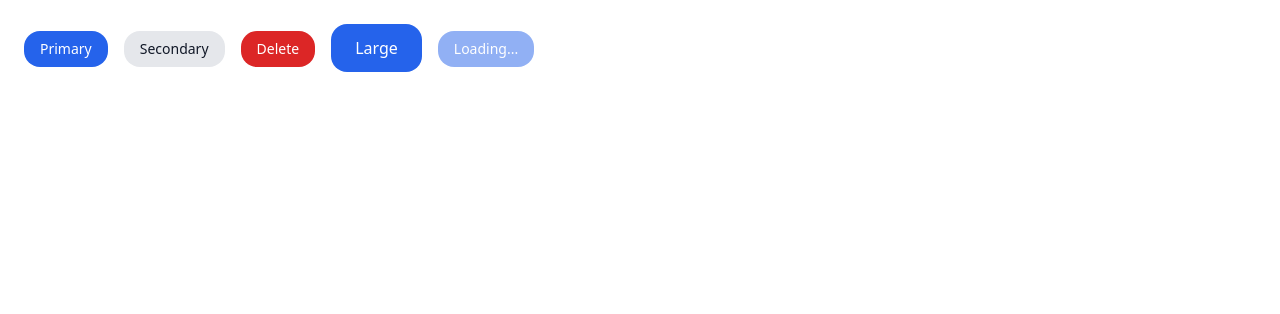
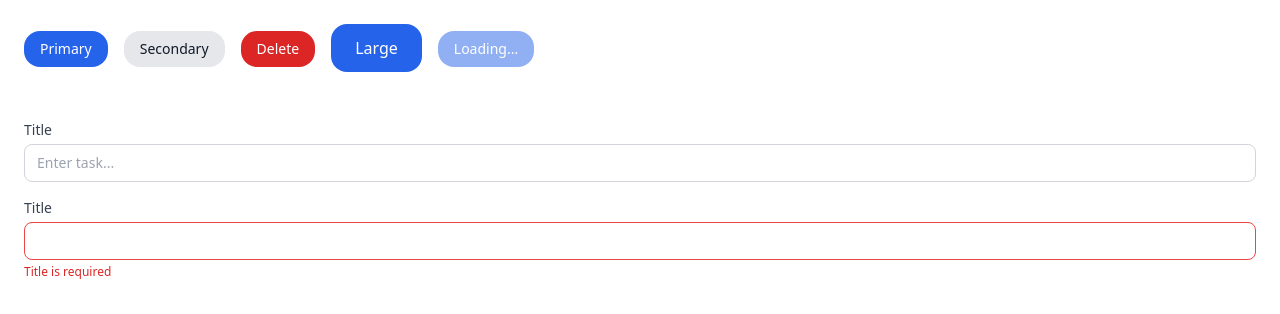
Before and after one commit to sridharRavi/task-app, a React (Vite) app: page / in a window 1280 px wide. Shown: the top 314 px of the page. Built offline with nearby package versions, Linux system fonts and the light colour scheme.

Commit message:
Add Resuable TextInput component

```diff
--- a/src/App.tsx
+++ b/src/App.tsx
@@ -1,9 +1,11 @@
 import { useState } from 'react'
 import { Button } from './components/ui/Button';
+import { TextInput } from './components/ui/TextInput/TextInput';
 
 function App() {
 
   return (
+    <>
     <div className="p-6 space-x-4">
       <Button>Primary</Button>
       <Button variant="secondary">Secondary</Button>
@@ -11,6 +13,15 @@
       <Button size="lg">Large</Button>
       <Button isLoading>Saving...</Button>
     </div>
+    <div className="p-6 space-y-4">
+      <TextInput label="Title" placeholder="Enter task..." />
+
+      <TextInput
+        label="Title"
+        error="Title is required"
+      />
+    </div>
+    </>
   );
 }
 
--- /dev/null
+++ b/src/components/ui/TextInput/TextInput.tsx
@@ -0,0 +1,52 @@
+import { forwardRef, useId } from "react";
+import type { TextInputProps } from "./textinput.types";
+
+export const TextInput = forwardRef<HTMLInputElement, TextInputProps>(
+  ({ label, error, className = "", id, ...props }, ref) => {
+    const generatedId = useId();
+    const inputId = id || generatedId;
+    const errorId = `${inputId}-error`;
+
+    return (
+      <div className="flex flex-col gap-1">
+        {label && (
+          <label
+            htmlFor={inputId}
+            className="text-sm font-medium text-gray-700"
+          >
+            {label}
+          </label>
+        )}
+
+        <input
+          ref={ref}
+          id={inputId}
+          className={`
+            border rounded-lg px-3 py-2 text-sm
+            focus:outline-none focus:ring-2
+            ${
+              error
+                ? "border-red-500 focus:ring-red-500"
+                : "border-gray-300 focus:ring-blue-500"
+            }
+            ${className}
+          `}
+          aria-invalid={!!error}
+          aria-describedby={error ? errorId : undefined}
+          {...props}
+        />
+
+        {error && (
+          <span
+            id={errorId}
+            className="text-xs text-red-600"
+          >
+            {error}
+          </span>
+        )}
+      </div>
+    );
+  }
+);
+
+TextInput.displayName = "TextInput";
--- /dev/null
+++ b/src/components/ui/TextInput/index.ts
@@ -0,0 +1,2 @@
+export * from "./TextInput";
+export * from "./textinput.types";
--- /dev/null
+++ b/src/components/ui/TextInput/textinput.types.ts
@@ -0,0 +1,7 @@
+import type { InputHTMLAttributes } from "react";
+
+export interface TextInputProps
+  extends InputHTMLAttributes<HTMLInputElement> {
+  label?: string;
+  error?: string;
+}
```
